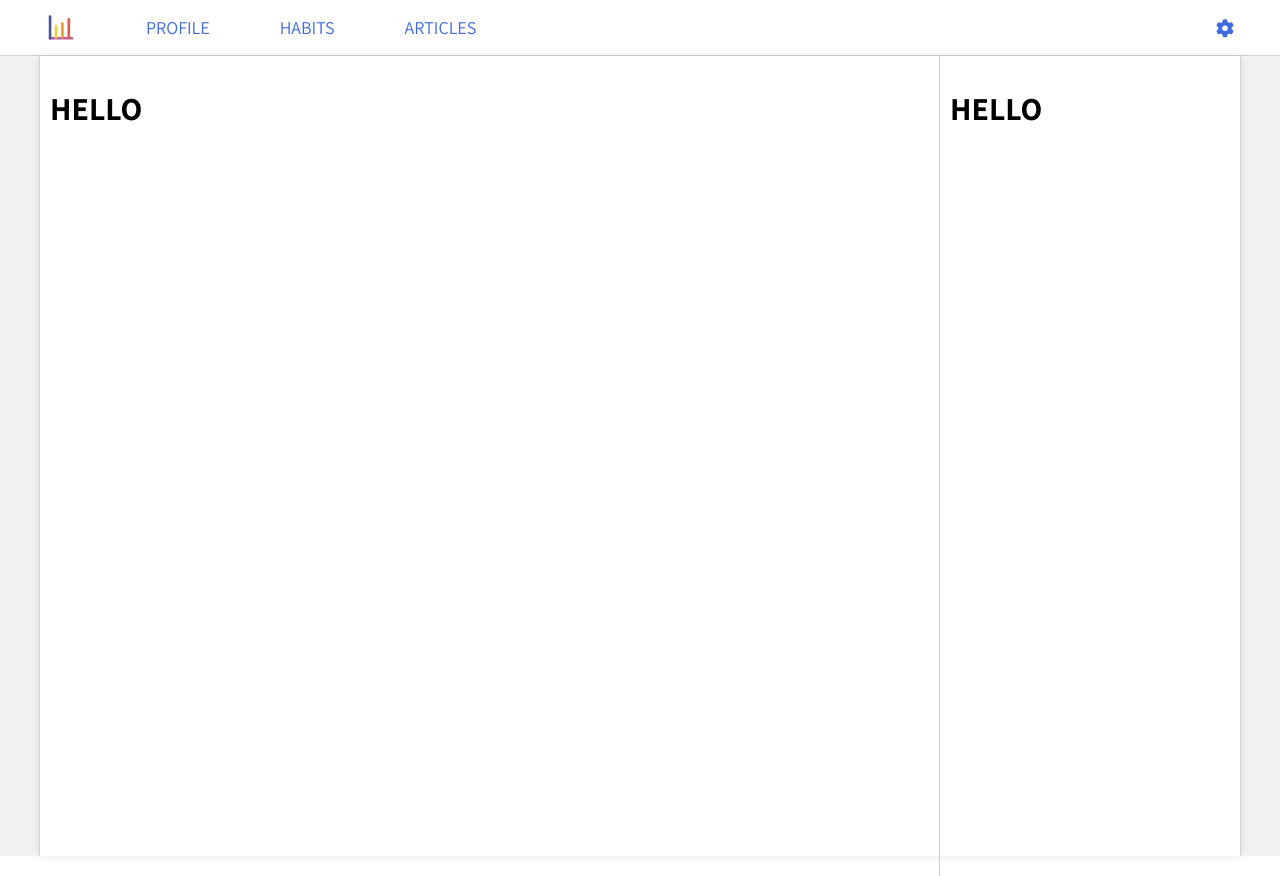
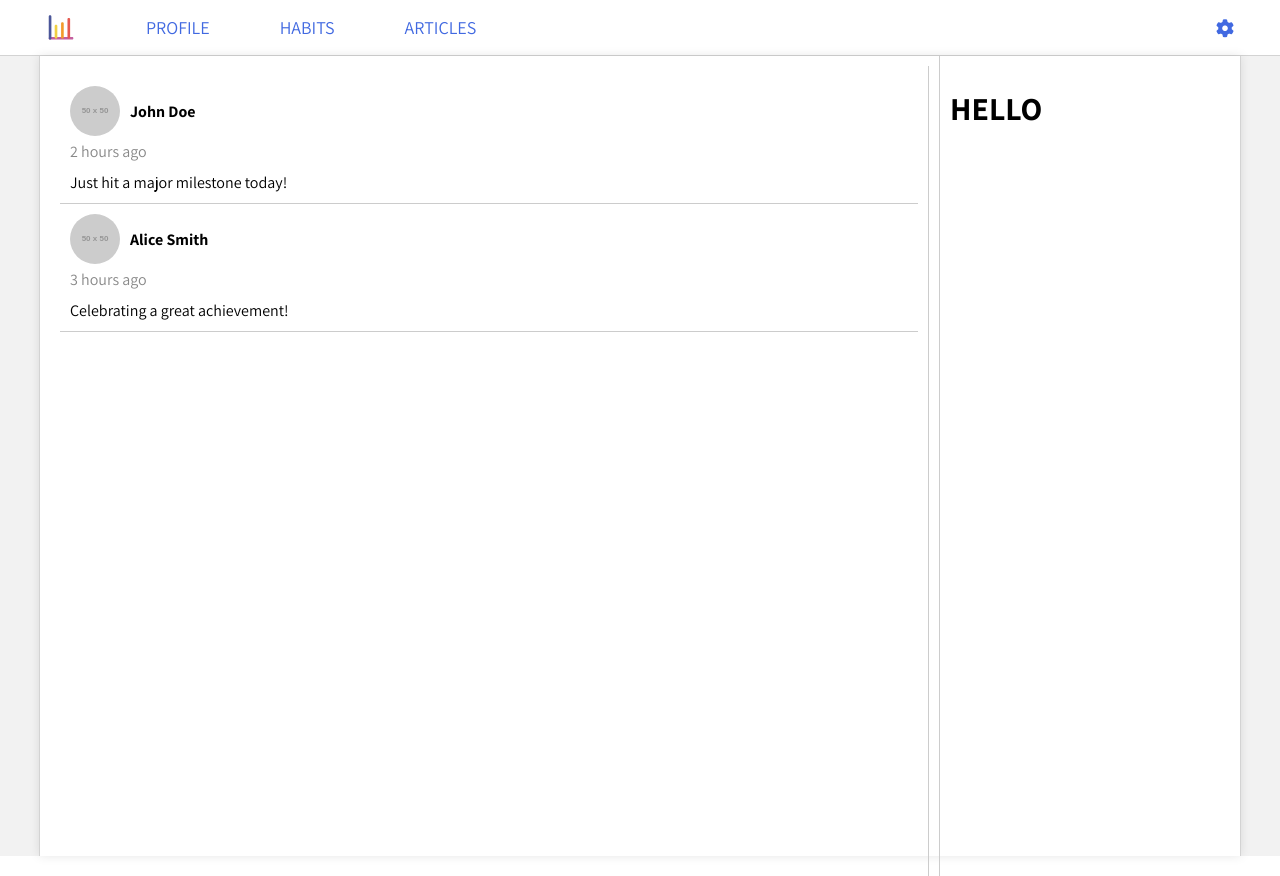
Before and after one commit to joseph-johnson27001/habits_tracker, a Vue app: page /#/news in a window 1280 px wide. Built offline with nearby package versions, Linux system fonts and the light colour scheme.

Commit message:
News Feed section layoout

```diff
--- a/src/components/NewsFeed/NewsFeed.vue
+++ b/src/components/NewsFeed/NewsFeed.vue
@@ -1,9 +1,86 @@
 <template>
-  <h1>HELLO</h1>
+  <div class="news-feed">
+    <div class="feed-item" v-for="(item, index) in feedItems" :key="index">
+      <div class="user-info">
+        <img
+          :src="item.userImage"
+          alt="User Profile Image"
+          class="user-image"
+        />
+        <span class="user-name">{{ item.userName }}</span>
+      </div>
+      <div class="timestamp">{{ item.timestamp }}</div>
+      <div class="content">{{ item.content }}</div>
+      <!-- You can add more details like comments, reactions, etc. here -->
+    </div>
+  </div>
 </template>
 
 <script>
 export default {
   name: "NewsFeed",
+  data() {
+    return {
+      feedItems: [
+        {
+          userName: "John Doe",
+          userImage: "https://via.placeholder.com/50x50", // Placeholder image URL
+          timestamp: "2 hours ago",
+          content: "Just hit a major milestone today!",
+        },
+        {
+          userName: "Alice Smith",
+          userImage: "https://via.placeholder.com/50x50", // Placeholder image URL
+          timestamp: "3 hours ago",
+          content: "Celebrating a great achievement!",
+        },
+        // Add more feed items here
+      ],
+    };
+  },
 };
 </script>
+
+<style scoped>
+/* Add component-specific styles here */
+.news-feed {
+  padding: 10px;
+  border-right: 1px solid #ccc;
+  height: 100%;
+  overflow-y: auto;
+}
+
+.feed-item {
+  border-bottom: 1px solid #ccc;
+  padding: 10px;
+  display: flex;
+  flex-direction: column;
+}
+
+.user-info {
+  display: flex;
+  align-items: center;
+}
+
+.user-image {
+  width: 50px;
+  height: 50px;
+  border-radius: 50%;
+  margin-right: 10px;
+}
+
+.user-name {
+  font-weight: bold;
+}
+
+.timestamp {
+  color: #888;
+  margin-top: 5px;
+}
+
+.content {
+  margin-top: 10px;
+}
+
+/* You can add more styles as needed */
+</style>
```
